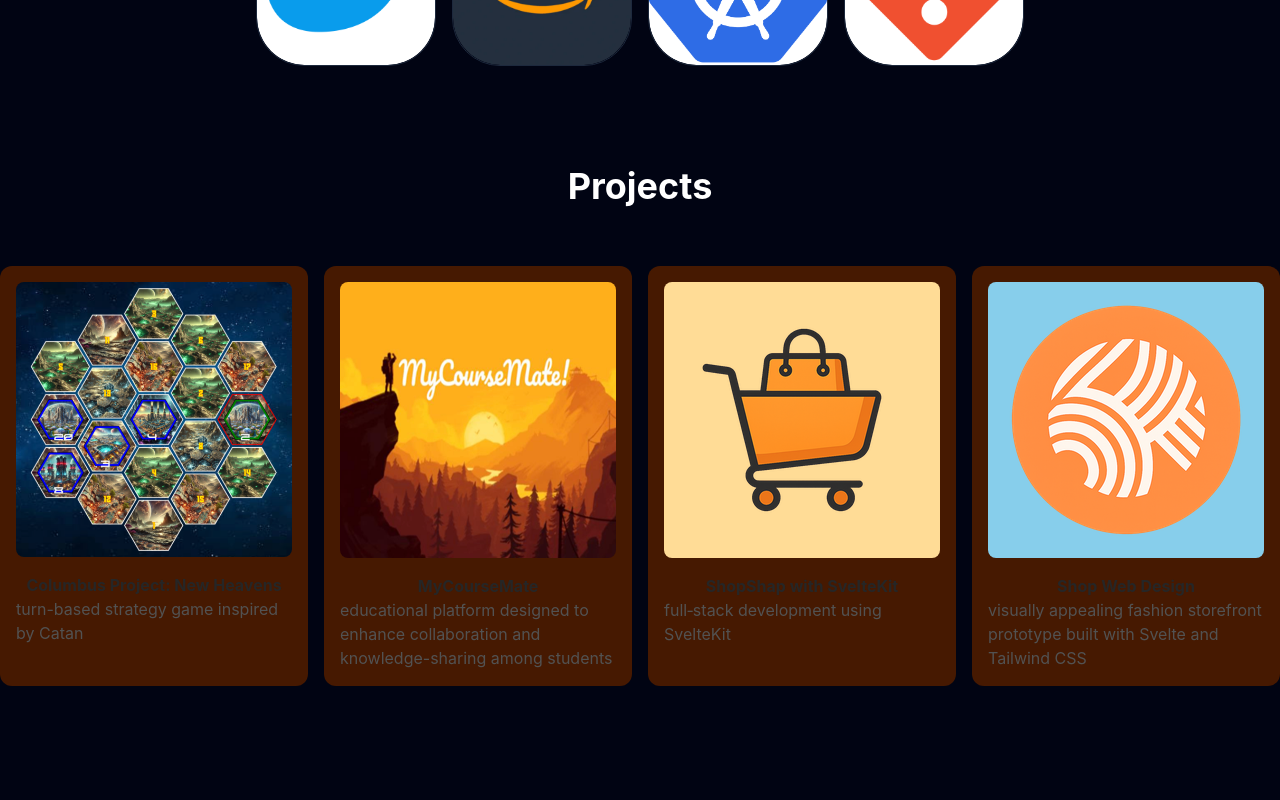
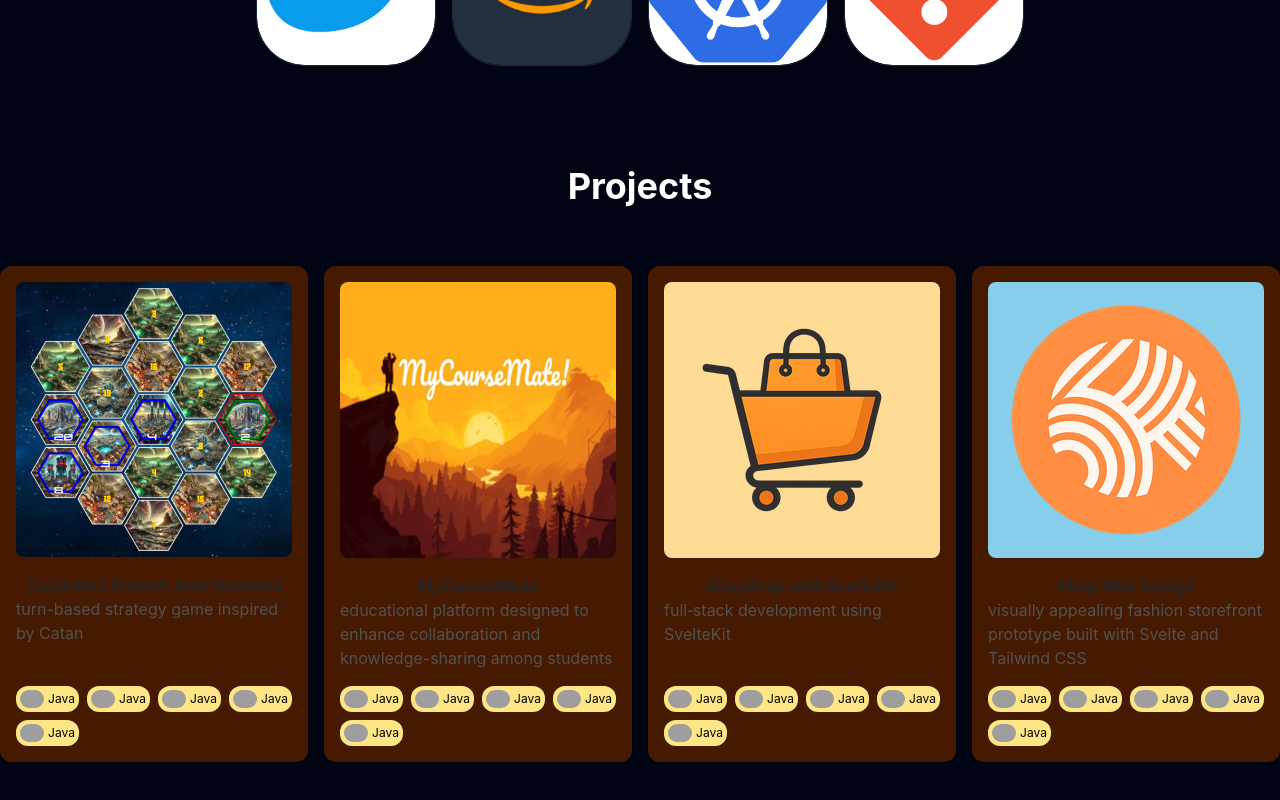
Before and after one commit to RookieJoel/MyWeb-Portfolio, a React (Vite) app in the folder MyWeb-Portfolio/: page / in a window 1280 px wide. Shown: the part 6216-7016 px from the top of the page. Built offline with nearby package versions, Linux system fonts and the light colour scheme; grey boxes are pictures that could not be loaded.

Commit message:
add tech stack icon

```diff
--- a/MyWeb-Portfolio/src/components/Projects.tsx
+++ b/MyWeb-Portfolio/src/components/Projects.tsx
@@ -140,9 +140,8 @@ export function Projects() {
             key={card.title}
             onClick={() => setActive(card)}
             className="p-4 flex flex-col bg-amber-950 rounded-xl cursor-pointer h-full hover:bg-amber-600 dark:hover:bg-amber-700 transition-colors duration-300 ease-in-out relative overflow-hidden"
-            whileHover={{ color:"green" }}
           >
-            <div className="flex gap-4 flex-col w-full">
+            <div className="flex gap-4 flex-col w-full h-full">
               <motion.div layoutId={`image-${card.title}-${id}`}>
                 <img
                   width={100}
@@ -165,6 +164,50 @@ export function Projects() {
                 >
                   {card.description}
                 </motion.p>
+              </div>
+
+              {/* tech stack button */}
+              <div className="grid gap-2 grid-cols-2 md:grid-cols-3 lg:grid-cols-4 items-center justify-center w-fit mt-auto">
+                <span className="flex flex-row text-xs bg-amber-200 rounded-xl justify-center items-center gap-1 px-3 py-1">
+                  <img
+                    src={"https://www.vectorlogo.zone/logos/java/java-icon.svg"}
+                    alt={card.title}
+                    className="aspect-ratio-1/1 w-6 bg-amber-200 rounded-full"
+                  />
+                  Java
+                </span>
+                <span className="flex flex-row text-xs bg-amber-200 rounded-xl justify-center items-center gap-1 px-3 py-1">
+                  <img
+                    src={"https://www.vectorlogo.zone/logos/java/java-icon.svg"}
+                    alt={card.title}
+                    className="aspect-ratio-1/1 w-6 bg-amber-200 rounded-full"
+                  />
+                  Java
+                </span>
+                <span className="flex flex-row text-xs bg-amber-200 rounded-xl justify-center items-center gap-1 px-3 py-1">
+                  <img
+                    src={"https://www.vectorlogo.zone/logos/java/java-icon.svg"}
+                    alt={card.title}
+                    className="aspect-ratio-1/1 w-6 bg-amber-200 rounded-full"
+                  />
+                  Java
+                </span>
+                <span className="flex flex-row text-xs bg-amber-200 rounded-xl justify-center items-center gap-1 px-3 py-1">
+                  <img
+                    src={"https://www.vectorlogo.zone/logos/java/java-icon.svg"}
+                    alt={card.title}
+                    className="aspect-ratio-1/1 w-6 bg-amber-200 rounded-full"
+                  />
+                  Java
+                </span>
+                <span className="flex flex-row text-xs bg-amber-200 rounded-xl justify-center items-center gap-1 px-3 py-1">
+                  <img
+                    src={"https://www.vectorlogo.zone/logos/java/java-icon.svg"}
+                    alt={card.title}
+                    className="aspect-ratio-1/1 w-6 bg-amber-200 rounded-full"
+                  />
+                  Java
+                </span>
               </div>
             </div>
           </motion.div>
```
Also changed, not shown: MyWeb-Portfolio/public/projects/java.svg (added).
